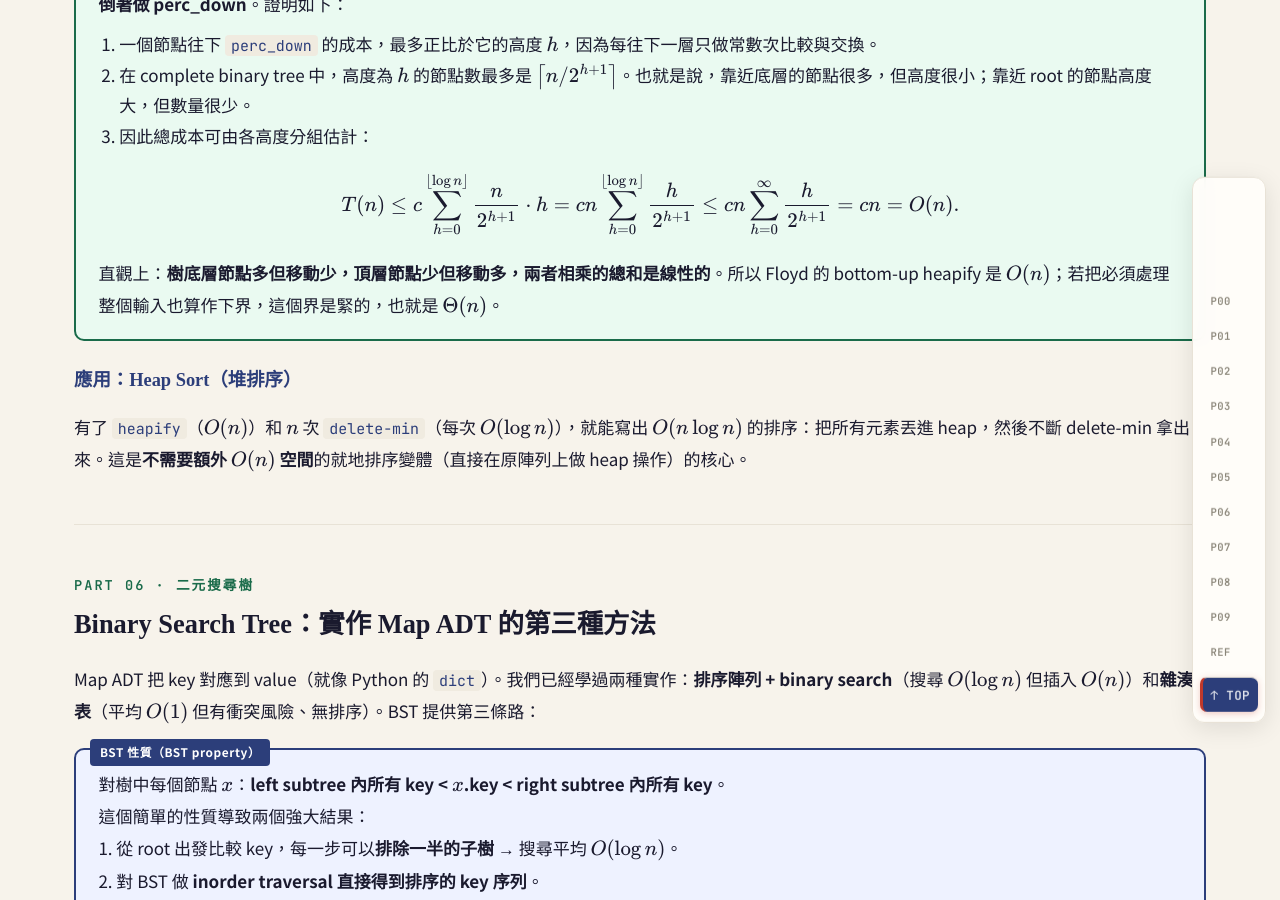
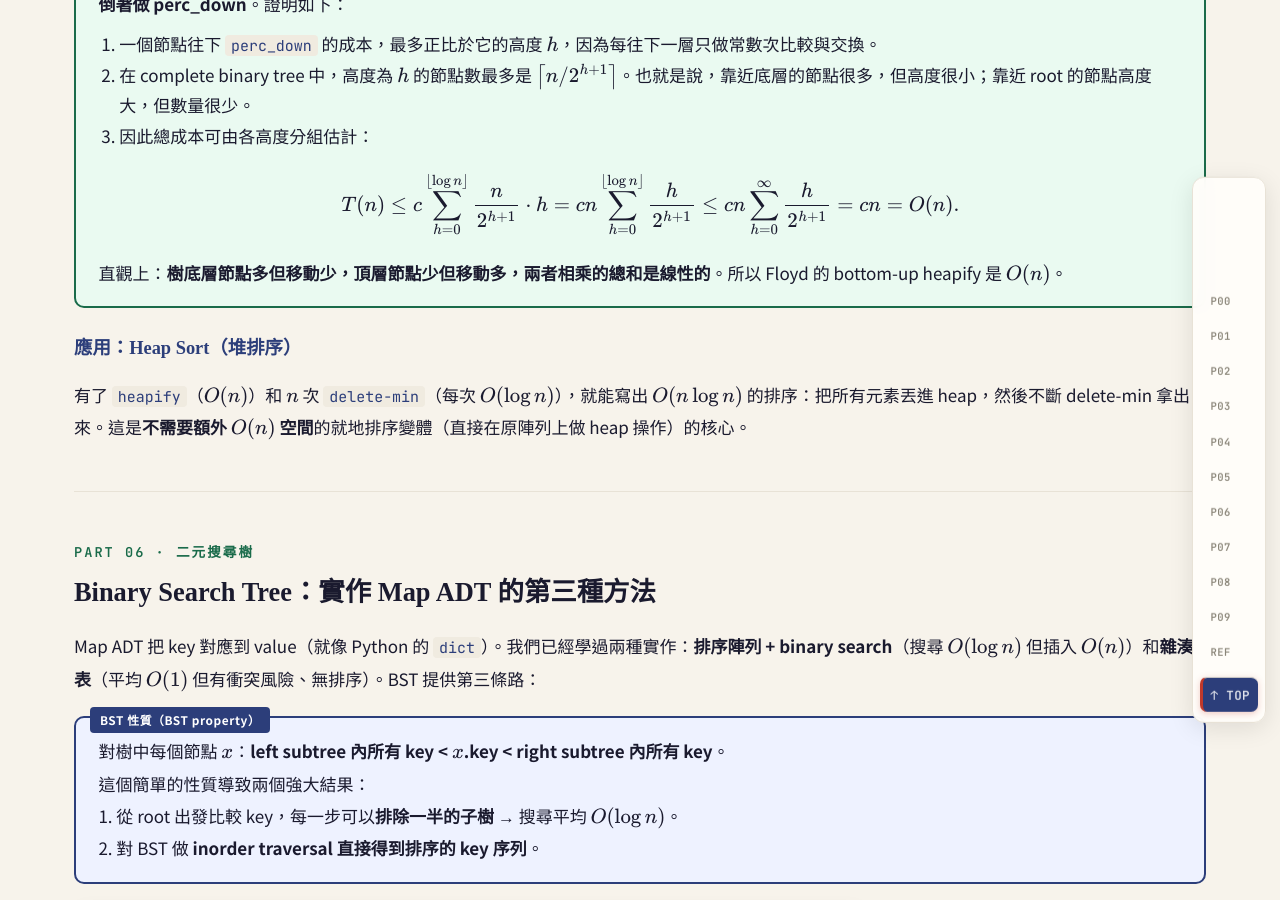
Before and after one commit to phonchi/nsysu-math208, a Jekyll site: the page static_files/presentations/trees.html, which Jekyll copies as it is, in a window 1280 px wide and 900 px high, scrolled down 8877 px. Built offline with Jekyll 4.4.1, drawn with Linux system fonts in a browser that asks for light colours.

Commit message:
Remove theta note from heapify proof

```diff
--- a/static_files/presentations/trees.html
+++ b/static_files/presentations/trees.html
@@ -757,7 +757,7 @@ footer{text-align:center;padding:2rem;font-size:.85rem;color:var(--muted);border
         $$
       </li>
     </ol>
-    直觀上：<strong>樹底層節點多但移動少，頂層節點少但移動多，兩者相乘的總和是線性的</strong>。所以 Floyd 的 bottom-up heapify 是 $O(n)$；若把必須處理整個輸入也算作下界，這個界是緊的，也就是 $\Theta(n)$。
+    直觀上：<strong>樹底層節點多但移動少，頂層節點少但移動多，兩者相乘的總和是線性的</strong>。所以 Floyd 的 bottom-up heapify 是 $O(n)$。
   </div>
 
   <h3>應用：Heap Sort（堆排序）</h3>
```
